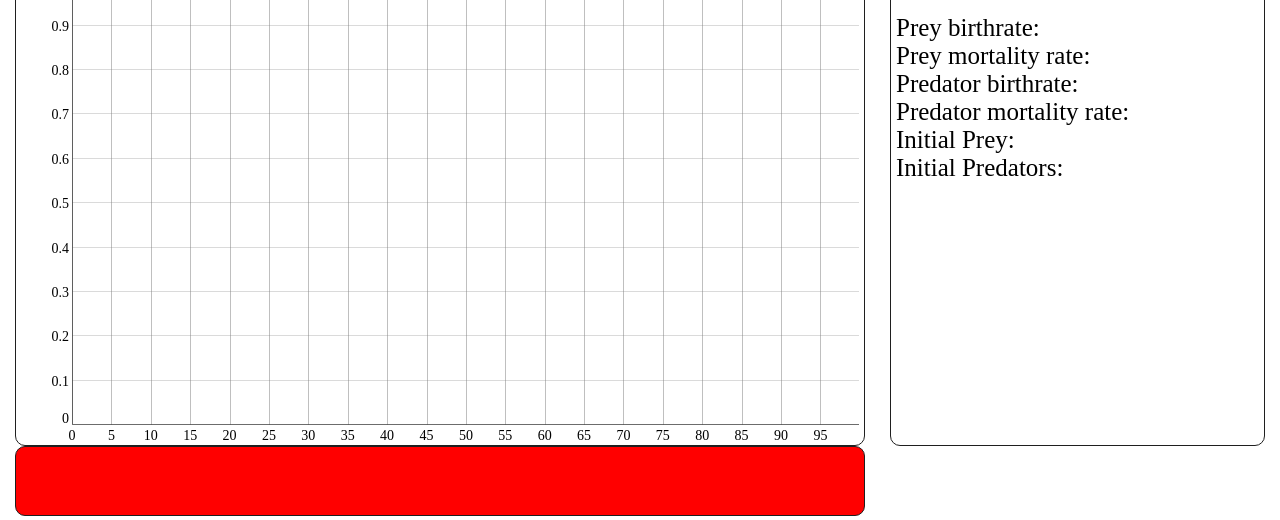
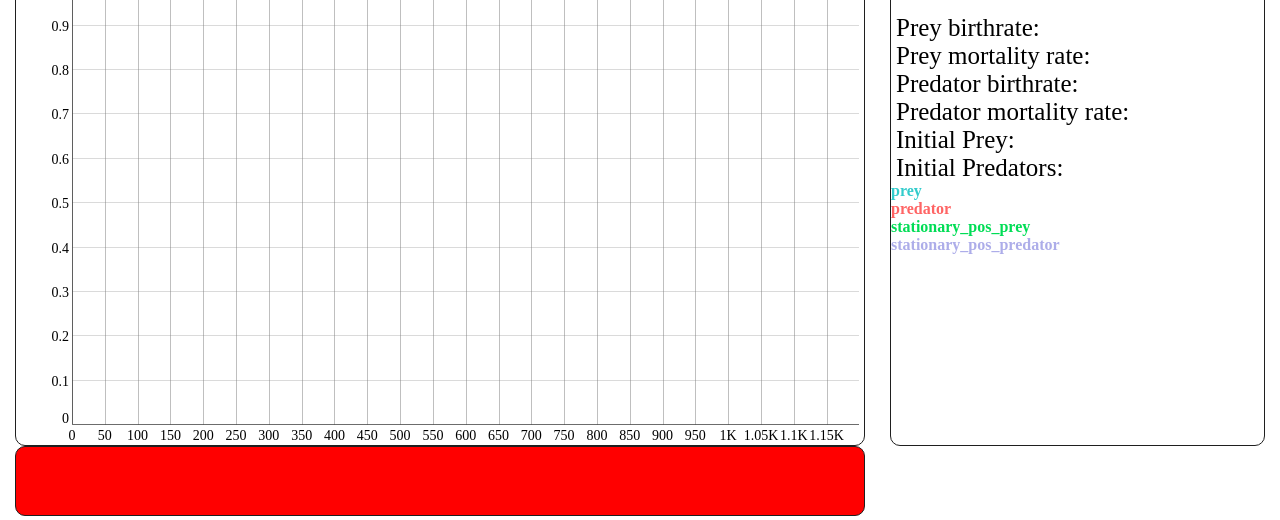
Before and after one commit to Patr1arch/Patr1arch.github.io, a plain HTML site: page index.html in a window 1280 px wide. Shown: the part 280-800 px from the top of the page. Drawn offline with Linux system fonts and the light colour scheme.

Commit message:
move chart's legend in right div

```diff
--- a/index.html
+++ b/index.html
@@ -64,6 +64,9 @@
 								Initial Prey: <span id="prey_init"> </span> <br />
 								Initial Predators: <span id="pred_init"> </span>
 							</div>
+							<div id="legend-div">
+
+							</div>
 						</div>
 
 					</div>
--- a/scripts/charts.js
+++ b/scripts/charts.js
@@ -27,13 +27,20 @@ function solve_and_draw(){
   x0 = parseInt(document.getElementById("startPrey").value),//10,
   y0 = parseInt(document.getElementById("startPred").value)//5;
 
+
+  //stationary position of the system
+  let st_pos = [
+    a / b,
+    c / d
+  ];
+
   let t = 0,
     n = 0,
     step = 0;
 
   if (chart_type == 1) {
-    n = 1000;
-    step = 0.1;
+    n = 2000;
+    step = 0.6;
   } else {
     n = 5000;
     step = 0.04;
@@ -54,7 +61,7 @@ function solve_and_draw(){
         }
         break;
       } else {
-        data_chart_1.push([t, x0, y0]);
+        data_chart_1.push([t, x0, y0, st_pos[0], st_pos[1]]);
         data_chart_2.push([x0, y0]);
       }
 
@@ -77,12 +84,20 @@ function solve_and_draw(){
       data_chart_1,
       {
         valueRange: [-(Math.max(max_val_X, max_val_Y) + 20)/20, Math.max(max_val_X, max_val_Y) + 20],  // for Y axis
-        labels: [ "x", "prey", "predator" ],
+        labels: [ "x", "prey", "predator", "stationary_pos_prey", "stationary_pos_predator" ],
         axes: {
           x: {
             pixelsPerLabel: 30
           }
-        }
+        },
+        legend: "always",
+        labelsDiv: document.getElementById('legend-div'),
+        labelsSeparateLines: true,
+        labelsKMB: true,
+        colors: ["rgb(51,204,204)",
+                  "rgb(255,100,100)",
+                  "#00DD55",
+                  "rgba(50,50,200,0.4)"]
       }
     );
   } else {
@@ -92,12 +107,20 @@ function solve_and_draw(){
       {
         dateWindow: [-(max_val_X + 10)/20, max_val_X + 10],  // for X axis
         valueRange: [-(max_val_X + 10)/20, max_val_Y + 10],  // for Y axis
-        labels: [ "x", "relationship" ],
+        labels: [ "x", "predators-prey relationship" ],
         axes: {
           x: {
             pixelsPerLabel: 30
           }
-        }
+        },
+        legend: "always",
+        labelsDiv: document.getElementById('legend-div'),
+        labelsSeparateLines: true,
+        labelsKMB: true,
+        colors: ["rgb(51,204,204)",
+                  "rgb(255,100,100)",
+                  "#00DD55",
+                  "rgba(50,50,200,0.4)"]
       }
     );
   }
```
